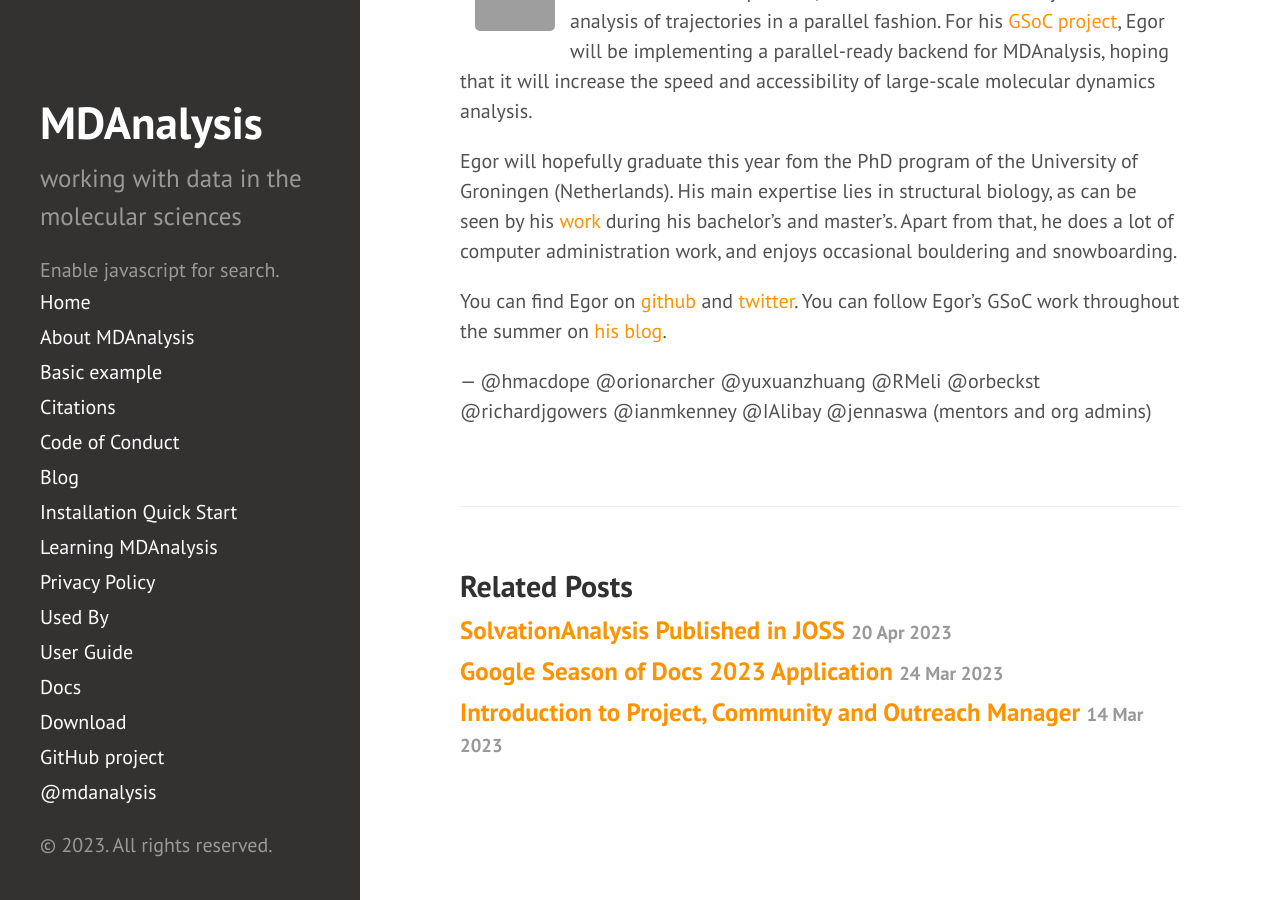
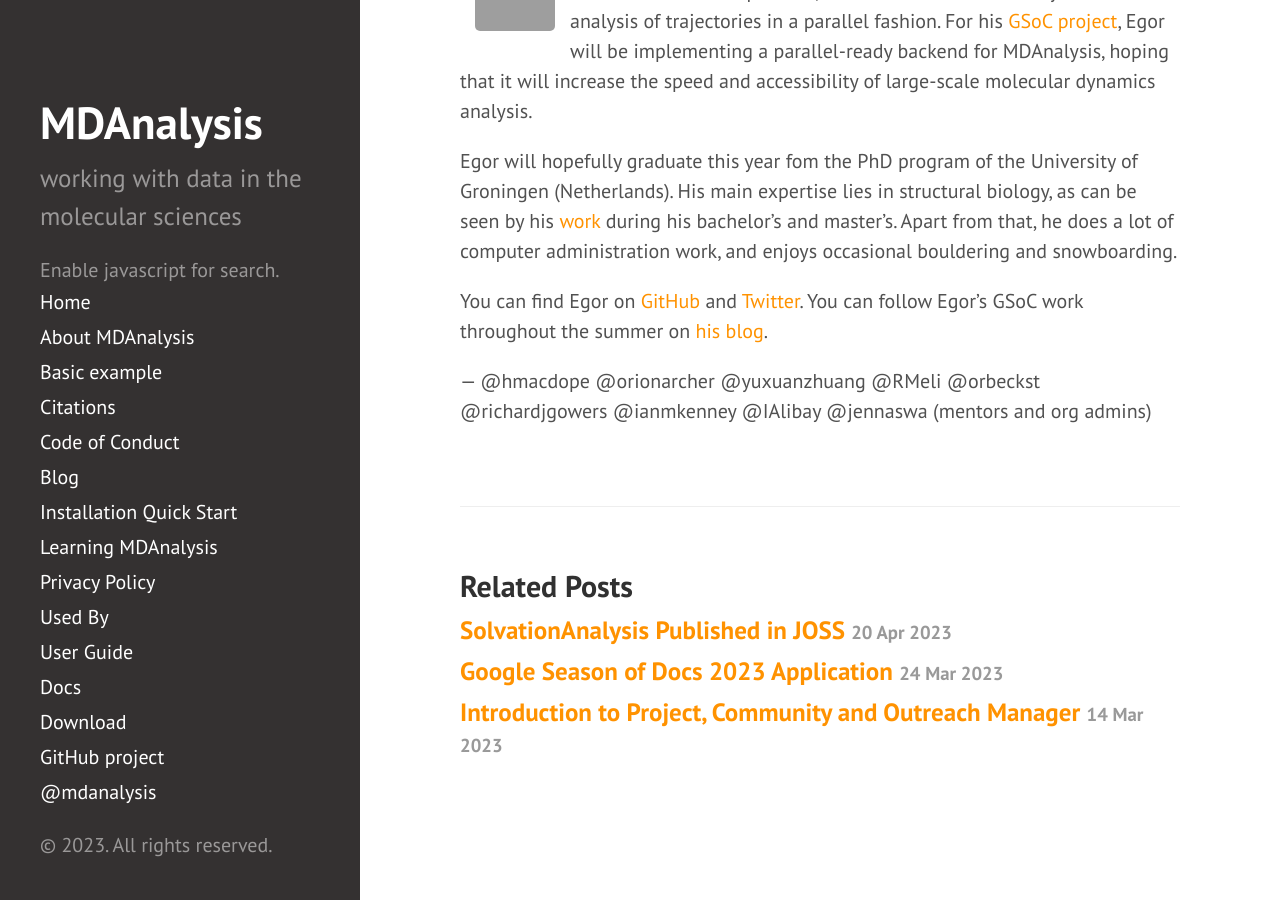
Before and after one commit to MDAnalysis/MDAnalysis.github.io, a Jekyll site: the page built from _posts/2023-05-16-gsoc-students.md, in a window 1280 px wide and 900 px high, scrolled down 1194 px. Built offline with Jekyll 4.4.1, drawn with Linux system fonts in a browser that asks for light colours; comment, search, counter and statistics services are not loaded; grey boxes are pictures that could not be loaded.

```diff
--- a/_posts/2023-05-16-gsoc-students.md
+++ b/_posts/2023-05-16-gsoc-students.md
@@ -29,7 +29,7 @@ Even though MDAnalysis (since 2.0) allows for serialization of almost all fundam
 
 Egor will hopefully graduate this year fom the PhD program of the University of Groningen (Netherlands). His main expertise lies in structural biology, as can be seen by his [work](https://scholar.google.com/citations?user=FJbv9XcAAAAJ) during his bachelor's and master's. Apart from that, he does a lot of computer administration work, and enjoys occasional bouldering and snowboarding.
 
-You can find Egor on [github](https://github.com/marinegor) and [twitter](https://twitter.com/egor__marin). You can follow Egor's GSoC work throughout the summer on [his blog](https://marinegor.github.io/).
+You can find Egor on [GitHub](https://github.com/marinegor) and [Twitter](https://twitter.com/egor__marin). You can follow Egor's GSoC work throughout the summer on [his blog](https://marinegor.github.io/).
 
 — @hmacdope @orionarcher @yuxuanzhuang @RMeli @orbeckst @richardjgowers @ianmkenney @IAlibay @jennaswa (mentors and org admins)
 
```
